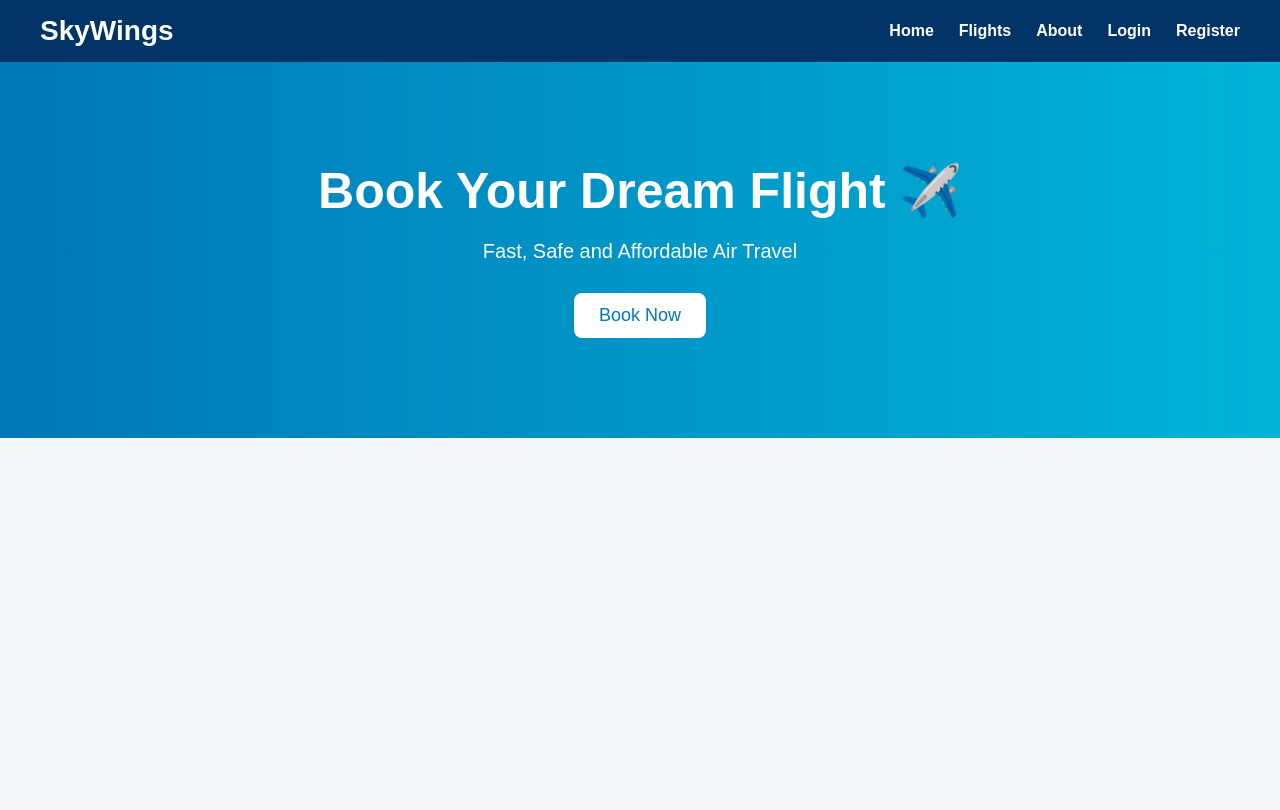
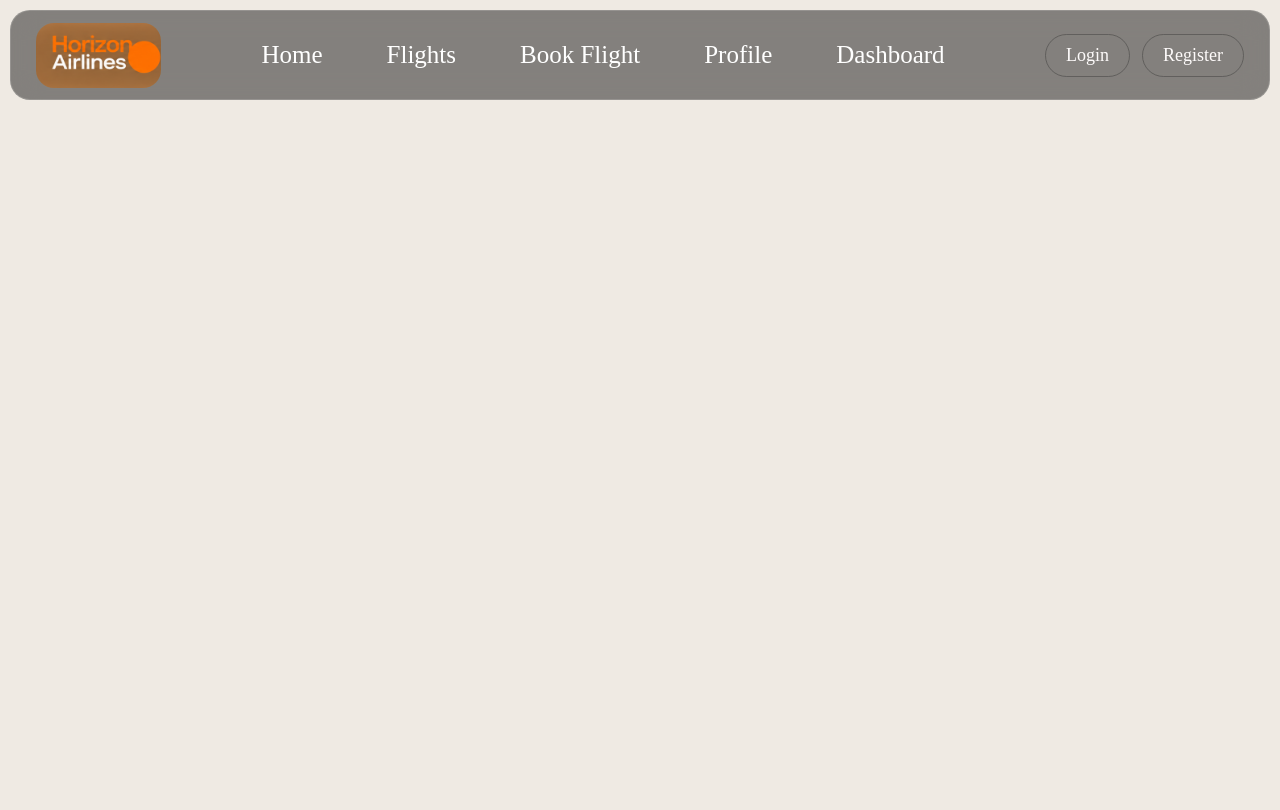
Before and after one commit to Ayush280710/Airline-Reservation-System, a Flask app: page / in a window 1280 px wide. Before the commit the page ends 438 px from the top, so only its background shows below. Run offline with Flask 3, Linux system fonts and the light colour scheme.

Commit message:
added navigation bar and routes in flask

```diff
--- a/app.py
+++ b/app.py
@@ -1,18 +1,58 @@
 from flask import Flask, render_template
 
 app = Flask(__name__)
+
 
 @app.route("/")
 def home():
     return render_template("index.html")
 
+
 @app.route("/login")
 def login():
     return render_template("login.html")
+
 
 @app.route("/register")
 def register():
     return render_template("register.html")
 
+
+@app.route("/profile")
+def profile():
+    return render_template("profile.html")
+
+
+@app.route("/dashboard")
+def dashboard():
+    return render_template("dashboard.html")
+
+
+
+@app.route("/flights")
+def flights():
+    return render_template("flights.html")
+
+
+@app.route("/booking")
+def booking():
+    return render_template("booking.html")
+
+
+@app.route("/ticket")
+def ticket():
+    return render_template("ticket.html")
+
+
+@app.route("/admin/login")
+def admin_login():
+    return render_template("admin_login.html")
+
+
+@app.route("/admin/dashboard")
+def admin_dashboard():
+    return render_template("admin_dashboard.html")
+
+
 if __name__ == "__main__":
     app.run(debug=True)
--- a/static/css/style.css
+++ b/static/css/style.css
@@ -1,75 +1,100 @@
-/* Reset */
 * {
+    margin:0;
+    padding:0;
+    box-sizing:border-box;
+    font-family:'Gilroy';
+}
+
+html,body{
+    width:100%;
+    height:100%;
     margin: 0;
     padding: 0;
-    box-sizing: border-box;
+    background-color: #EFEAE3;
+}
+#page1{
+    height:100vh;
+    width:100%;
+    background-color:#EFEAE3;
+    position:relative;
+    padding-top:0;
+}
+nav{
+    height:90px;
+    width:calc(100% - 20px);
+    margin:10px auto;
+
+    background: rgba(0, 0, 0, 0.45);
+    backdrop-filter: blur(15px);
+    -webkit-backdrop-filter: blur(15px);
+
+    border:1px solid rgba(255,255,255,0.15);
+    border-radius:20px;
+
+    display:flex;
+    align-items:center;
+    justify-content:flex-start;
+    padding:0 25px;
+
 }
 
-/* Body */
-body {
-    font-family: Arial, Helvetica, sans-serif;
-    background-color: #f4f7fa;
-    color: #333;
+nav img{
+    height:65px;
+    width:125px;
+    max-width:100%;
+    object-fit:cover;
+    display:block;
+    border-radius:18px;
+}
+#nav-part2{
+    display:flex;
+    align-items:center;
+    justify-content:center;
+    flex:1;
+    gap:40px;
 }
 
-/* Navbar */
-nav {
-    background-color: #003366;
-    color: white;
-    padding: 15px 40px;
-    display: flex;
-    justify-content: space-between;
-    align-items: center;
+#nav-part2 a{
+    font-size:25px;
+    padding:8px 12px;
+    color:#fff;
+    text-decoration:none;
 }
 
-nav h2 {
-    font-size: 28px;
+#nav-part3{
+    display:flex;
+    align-items:center;
+    gap:12px;
 }
 
-nav ul {
-    display: flex;
-    list-style: none;
-    gap: 25px;
+#nav-part3 a{
+    padding:10px 20px;
+    border:1px solid rgba(75, 73, 73, 0.61);
+    border-radius: 50px;
+    font-weight: 500;
+    color: rgb(253, 250, 250);
+    position:relative;
+    font-size:18px;
+    text-decoration:none;
+    z-index:9000;
+    overflow:hidden;
 }
-
-nav ul li a {
-    text-decoration: none;
-    color: white;
-    font-weight: bold;
+#nav-part3 a::after{
+    content:'';
+    position:absolute;
+    height:100%;
+    width:100%;
+    background-color:black;
+    left:0;
+    bottom:-100%;
+    transition:all ease 0.5s;
+    border-radius:50%;
+    z-index:-1;
 }
-
-nav ul li a:hover {
-    color: #ffd700;
+#nav-part3 a:hover::after{
+    bottom:0;
+    border-radius:0;
 }
-
-/* Hero Section */
-.hero {
-    text-align: center;
-    padding: 100px 20px;
-    background: linear-gradient(to right, #0077b6, #00b4d8);
-    color: white;
+#nav-part3 a:hover{
+    color:#a6d0e2;
 }
-
-.hero h1 {
-    font-size: 50px;
-    margin-bottom: 20px;
-}
-
-.hero p {
-    font-size: 20px;
-    margin-bottom: 30px;
-}
-
-.hero button {
-    background-color: white;
-    color: #0077b6;
-    padding: 12px 25px;
-    border: none;
-    border-radius: 8px;
-    font-size: 18px;
-    cursor: pointer;
-}
-
-.hero button:hover {
-    background-color: #e6e6e6;
-}
--- a/templates/index.html
+++ b/templates/index.html
@@ -9,25 +9,28 @@
 </head>
 
 <body>
-    <nav>
-    <h2>SkyWings</h2>
+     <div id="main">
+        <div id="page1">
+           <nav>
+            <img src="{{ url_for('static', filename='images/logo3.png') }}" alt="Horizon Airlines Logo">
+            <div id="nav-part2">
+                <a href="{{ url_for('home') }}">Home</a>
 
-    <ul>
-        <li><a href="/">Home</a></li>
-        <li><a href="#">Flights</a></li>
-        <li><a href="#">About</a></li>
-        <li><a href="/login">Login</a></li>
-        <li><a href="/register">Register</a></li>
-    </ul>
-</nav>
+        <a href="{{ url_for('flights') }}">Flights</a>
 
-<section class="hero">
-    <h1>Book Your Dream Flight ✈️</h1>
-    <p>Fast, Safe and Affordable Air Travel</p>
+        <a href="{{ url_for('booking') }}">Book Flight</a>
 
-    <button>Book Now</button>
-</section>
+        <a href="{{ url_for('profile') }}">Profile</a>
 
+        <a href="{{ url_for('dashboard') }}">Dashboard</a>
 
+            </div>
+            <div id="nav-part3">
+                <a href="{{ url_for('login') }}">Login</a>
+                <a href="{{ url_for('register') }}">Register</a>
+            </div>
+           </nav>
+        </div>
+     </div>
 </body>
 </html>
```
Also changed, not shown: static/images/logo.png (added), static/images/logo2.png (added), static/images/logo3.png (added).
